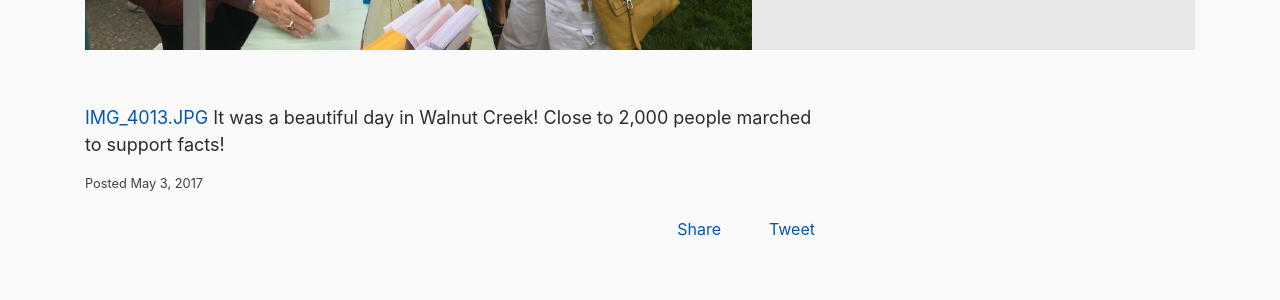
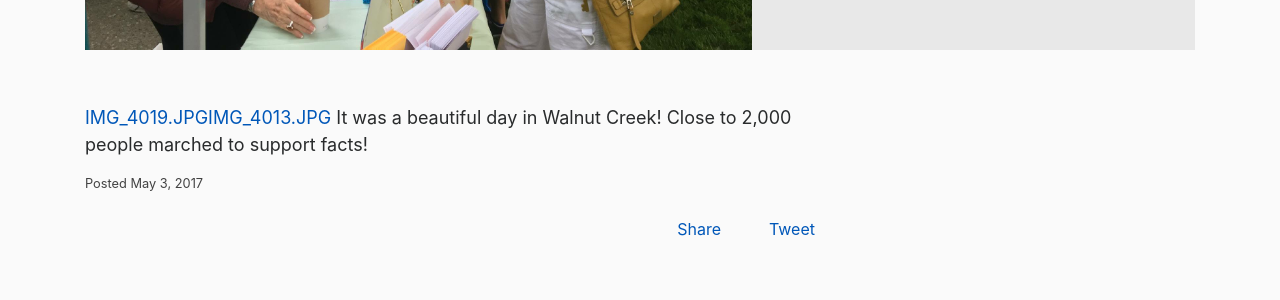
Before and after one commit to IndivisibleTemplate/BasicTemplate, a Jekyll site: the page built from _successes/science-march.markdown, in a window 1280 px wide. Shown: the part 735-1035 px from the top of the page. Built offline with Jekyll 4.4.1, drawn with Linux system fonts in a browser that asks for light colours; nearby versions of some CDN libraries; comment, search, counter and statistics services are not loaded.

Commit message:
Updated Science March

```diff
--- a/_successes/science-march.markdown
+++ b/_successes/science-march.markdown
@@ -4,5 +4,5 @@ date: 2017-05-03 15:12:00 -07:00
 main-image: "/uploads/IMG_4012.JPG"
 ---
 
-[IMG_4013.JPG](/uploads/IMG_4013.JPG)
+[IMG_4019.JPG](/uploads/IMG_4019.JPG)[IMG_4013.JPG](/uploads/IMG_4013.JPG)
 It was a beautiful day in Walnut Creek! Close to 2,000 people marched to support facts!
```
